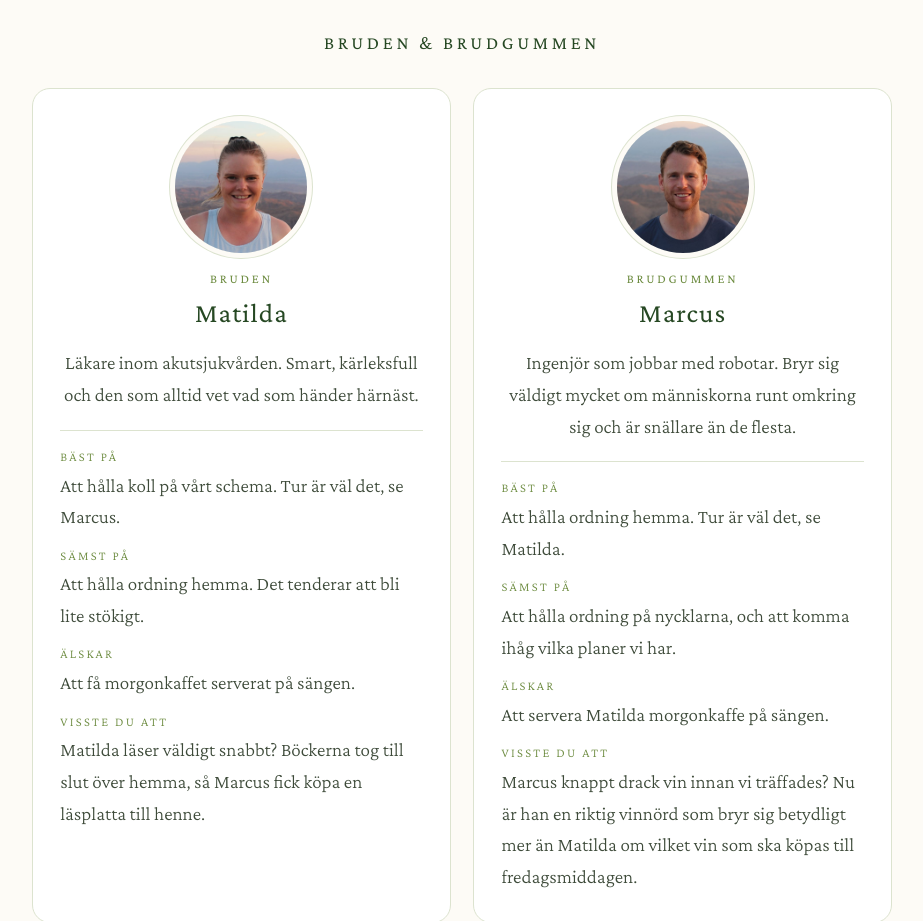
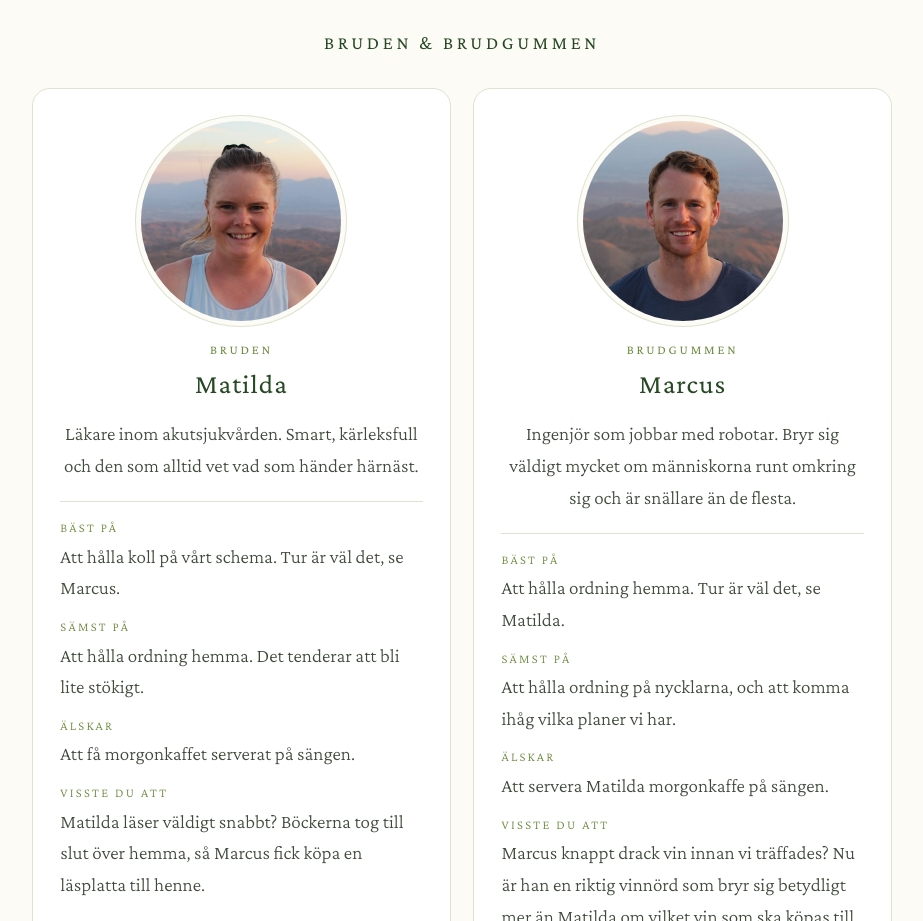
Before and after one commit to 0lsson/matildaochmarcus, a plain HTML site: page index.html in a window 1280 px wide. Shown: the part 4560-5481 px from the top of the page, without its empty margins (178-1101 px from the left). Drawn offline with nearby package versions, Linux system fonts and the light colour scheme.

Commit message:
Större porträttbilder i Bruden & brudgummen
Co-Authored-By: Claude Opus 5.5 <noreply@anthropic.com>
Claude-Session: https://claude.ai/code/session_01FkhNeXymSwXbiSP49rcicH

```diff
--- a/index.html
+++ b/index.html
@@ -163,7 +163,7 @@
       padding: 2rem 1.7rem 1.8rem; text-align: center;
     }
     .person img {
-      width: 132px; height: 132px; border-radius: 50%; object-fit: cover; margin: 0 auto 1rem;
+      width: 200px; height: 200px; border-radius: 50%; object-fit: cover; margin: 0 auto 1.2rem;
       box-shadow: 0 0 0 5px var(--paper), 0 0 0 6px var(--line);
     }
     .person .role { color: var(--olive); font-size: .8rem; letter-spacing: .22em; text-transform: uppercase; margin: 0; font-weight: 400; }
@@ -314,7 +314,7 @@
           <h3>Bruden &amp; brudgummen</h3>
           <div class="people-grid">
             <article class="person">
-              <img src="bilder/portratt-matilda.jpg?v=2" alt="Matilda" loading="lazy" width="132" height="132">
+              <img src="bilder/portratt-matilda.jpg?v=2" alt="Matilda" loading="lazy" width="200" height="200">
               <p class="role">Bruden</p>
               <h4>Matilda</h4>
               <p class="intro">Läkare inom akutsjukvården. Smart, kärleksfull och den som alltid vet vad som händer härnäst.</p>
@@ -326,7 +326,7 @@
               </dl>
             </article>
             <article class="person">
-              <img src="bilder/portratt-marcus.jpg?v=3" alt="Marcus" loading="lazy" width="132" height="132">
+              <img src="bilder/portratt-marcus.jpg?v=3" alt="Marcus" loading="lazy" width="200" height="200">
               <p class="role">Brudgummen</p>
               <h4>Marcus</h4>
               <p class="intro">Ingenjör som jobbar med robotar. Bryr sig väldigt mycket om människorna runt omkring sig och är snällare än de flesta.</p>
```
